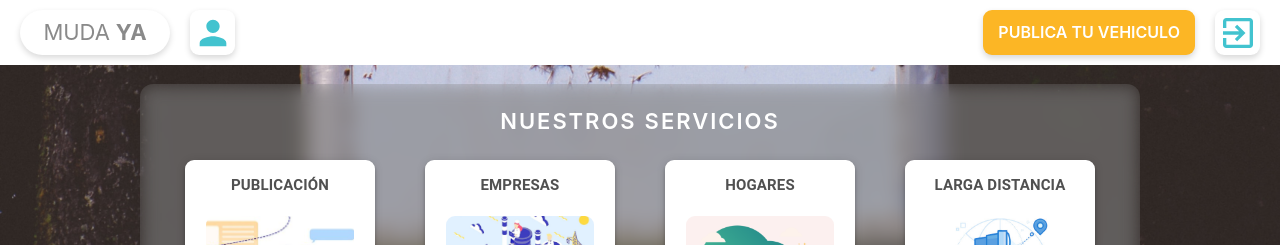
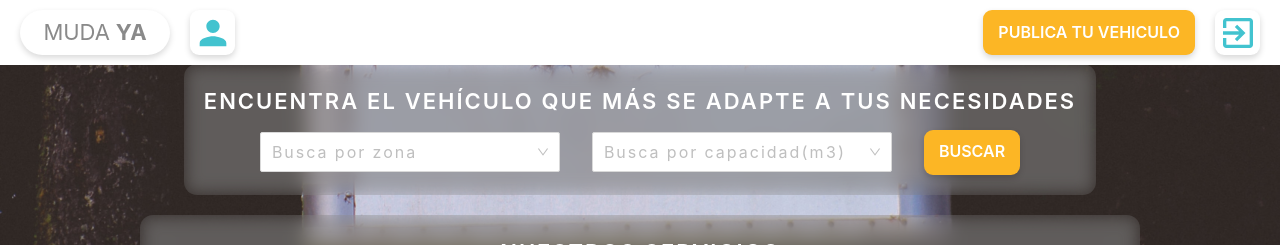
Before and after one commit to csepulvedaz/mudaya, a React (Create React App) app: page /principal in a window 1280 px wide. Shown: the top 245 px of the page. Built offline with nearby package versions, Linux system fonts and the light colour scheme.

Commit message:
:sparkles: Added filter component to main page
Signed-off-by: fpieschaconr <fpieschaconr@unal.edu.co>

```diff
--- a/src/components/content/CustomContent.js
+++ b/src/components/content/CustomContent.js
@@ -1,9 +1,10 @@
 import React from "react";
-import { Layout } from "antd";
-import { makeStyles } from "@material-ui/core/styles";
+import {Layout} from "antd";
+import {makeStyles} from "@material-ui/core/styles";
 import bg from "../../assets/bg.jpg";
 import ServicesCardPanel from "./ServicesCardPanel";
 import VehiclesCardPanel from "./VehiclesCardPanel";
+import FilterVehiclePanel from "./FilterVehiclePanel";
 
 const { Content } = Layout;
 
@@ -26,6 +27,7 @@ const CustomContent = () => {
     const classes = useStyles();
     return (
         <Content className={classes.content}>
+            <FilterVehiclePanel />
             <ServicesCardPanel />
             <VehiclesCardPanel />
         </Content>
--- /dev/null
+++ b/src/components/content/FilterVehiclePanel.js
@@ -0,0 +1,140 @@
+import React from "react";
+import {makeStyles} from "@material-ui/core/styles";
+import {Button, Col, Row, Select} from 'antd';
+
+const { Option } = Select;
+
+const capacityOptions = [
+    {value:"4"},
+    {value:"5"},
+    {value:"7"},
+    {value:"8"},
+    {value:"10"}
+];
+const zoneOptions = [
+    {value:"chico"},
+    {value:"otro"},
+    {value:"sd"},
+    {value:"8sad"},
+    {value:"sdawe"}
+];
+
+function onChange(value) {
+    console.log(`selected ${value}`);
+}
+
+function onBlur() {
+    console.log('blur');
+}
+
+function onFocus() {
+    console.log('focus');
+}
+
+function onSearch(val) {
+    console.log('search:', val);
+}
+
+const useStyles = makeStyles((theme) => ({
+    content: {
+        width: "100%",
+        display: "flex",
+        justifyContent: "center",
+        margin: "0px 0px",
+    },
+    box: {
+        // width: "100%",
+        display: "flex",
+        flexDirection: "column",
+        backdropFilter: "blur(9px) brightness(100%) contrast(40%)",
+        borderRadius: "13px",
+        padding: "20px 20px",
+        letterSpacing: "2px",
+    },
+    panel: {
+        display: "flex",
+        justifyContent: "center",
+    },
+    title: {
+        textAlign: "center",
+        color: "#ffffff",
+        fontWeight: "600",
+        fontSize: "22px",
+    },
+    button: {
+        height: "45px",
+        borderRadius: "9px",
+        background: "#FCB625",
+        fontWeight:"600",
+        color: "#fff",
+        boxShadow: "0 3px 6px 0 rgba(0, 0, 0, 0.16)",
+        fontSize: "16px",
+    },
+    select: {
+        width: 300,
+        fontSize: "16px",
+    },
+}));
+
+const FilterVehiclePanel = () => {
+    const classes = useStyles();
+    return (
+        <div className={classes.content}>
+            <div className={classes.box}>
+                <h3 className={classes.title}>
+                    ENCUENTRA EL VEHÍCULO QUE MÁS SE ADAPTE A TUS NECESIDADES
+                </h3>
+                <div className={classes.panel}>
+                    <Row gutter={{ xs: 8, sm: 16, md: 24, lg: 32 }} align="middle">
+                        <Col className="gutter-row">
+                            <Select
+                                className={classes.select}
+                                size={"large"}
+                                showSearch
+                                placeholder="Busca por zona"
+                                optionFilterProp="value"
+                                allowClear
+                                onChange={onChange}
+                                onFocus={onFocus}
+                                onBlur={onBlur}
+                                onSearch={onSearch}
+                                filterOption={(input, option) =>
+                                    option.value.toLowerCase().indexOf(input.toLowerCase()) >= 0
+                                }
+                                options={zoneOptions}
+                            />
+                        </Col>
+                        <Col className="gutter-row">
+                            <Select
+                                className={classes.select}
+                                size={"large"}
+                                showSearch
+                                placeholder="Busca por capacidad(m3)"
+                                optionFilterProp="value"
+                                allowClear
+                                onChange={onChange}
+                                onFocus={onFocus}
+                                onBlur={onBlur}
+                                onSearch={onSearch}
+                                filterOption={(input, option) =>
+                                    option.value.toLowerCase().indexOf(input.toLowerCase()) >= 0
+                                }
+                                options={capacityOptions}
+                            />
+                        </Col>
+                        <Col className="gutter-row">
+                            <Button
+                                className={classes.button}
+                                // onClick={() => alert("Buscar presionado")}
+                            >
+                                BUSCAR
+                            </Button>
+                        </Col>
+                    </Row>
+                </div>
+            </div>
+        </div>
+    );
+};
+
+export default FilterVehiclePanel;
```
